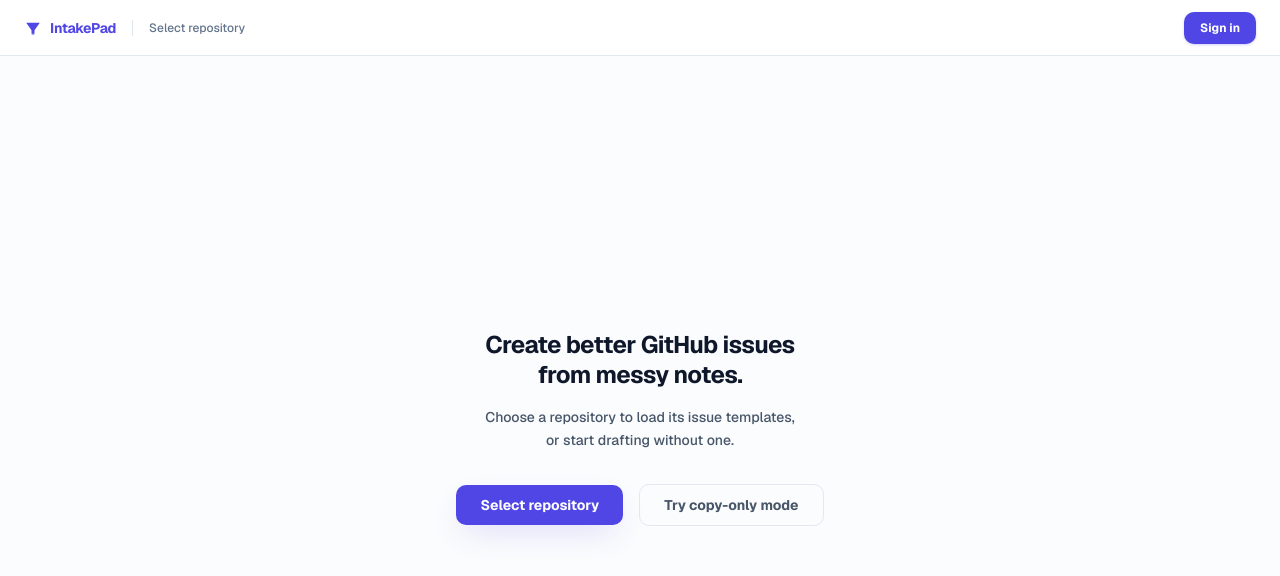
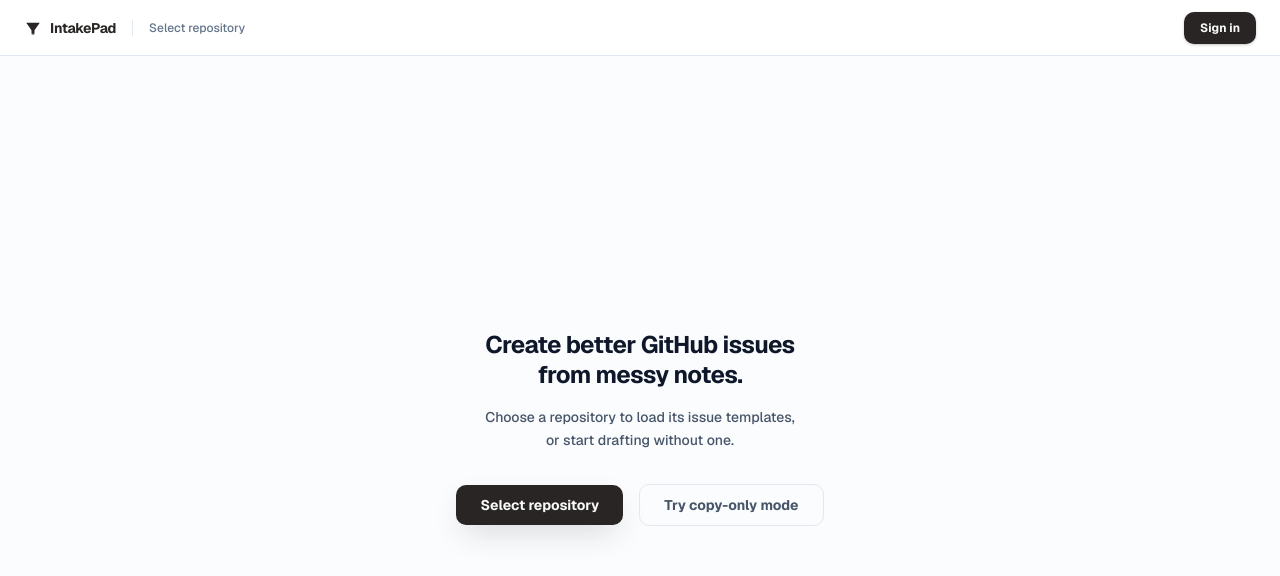
Before and after one commit to tinydarkforge/IntakePad, a Next.js app: page / in a window 1280 px wide. Shown: the top 576 px of the page. Built offline with nearby package versions, Linux system fonts and the light colour scheme.

Commit message:
feat(ui): Warm Charcoal accent color and theme-aware favicon

```diff
--- a/src/app/globals.css
+++ b/src/app/globals.css
@@ -12,16 +12,16 @@
   --c-text: #0f172a;
   --c-text-secondary: #475569;
   --c-text-muted: #64748b;
-  --c-accent: #4f46e5;
-  --c-accent-hover: #4338ca;
-  --c-accent-fg: #ffffff;
-  --c-accent-soft: #4f46e512;
+  --c-accent: #292524;
+  --c-accent-hover: #1c1917;
+  --c-accent-fg: #fafaf9;
+  --c-accent-soft: #29252412;
   --c-success: #10b981;
   --c-danger: #ef4444;
   --c-danger-fg: #991b1b;
   --c-danger-bg: #fef2f2;
   --c-danger-border: #fee2e2;
-  --c-ring: #4f46e544;
+  --c-ring: #29252444;
   --radius-sm: 0.375rem;
   --radius-md: 0.5rem;
   --radius-lg: 0.625rem;
@@ -37,16 +37,16 @@
   --c-text: #f8fafc;
   --c-text-secondary: #94a3b8;
   --c-text-muted: #64748b;
-  --c-accent: #6366f1;
-  --c-accent-hover: #818cf8;
-  --c-accent-fg: #ffffff;
-  --c-accent-soft: #6366f122;
+  --c-accent: #e7e5e4;
+  --c-accent-hover: #d6d3d1;
+  --c-accent-fg: #0c0a09;
+  --c-accent-soft: #e7e5e422;
   --c-success: #34d399;
   --c-danger: #f87171;
   --c-danger-fg: #fca5a5;
   --c-danger-bg: #2d1618;
   --c-danger-border: #451a1a;
-  --c-ring: #6366f166;
+  --c-ring: #e7e5e466;
 }
 
 @theme inline {
--- a/src/app/layout.tsx
+++ b/src/app/layout.tsx
@@ -16,6 +16,12 @@ const geistMono = Geist_Mono({
 export const metadata: Metadata = {
   title: "IntakePad",
   description: "Messy notes in. Clean GitHub issue out.",
+  icons: {
+    icon: [
+      { url: "/icon.svg", media: "(prefers-color-scheme: light)" },
+      { url: "/icon-dark.svg", media: "(prefers-color-scheme: dark)" },
+    ],
+  },
 }
 
 export default function RootLayout({
```
Also changed, not shown: public/icon-dark.svg (added), src/app/icon.svg.
